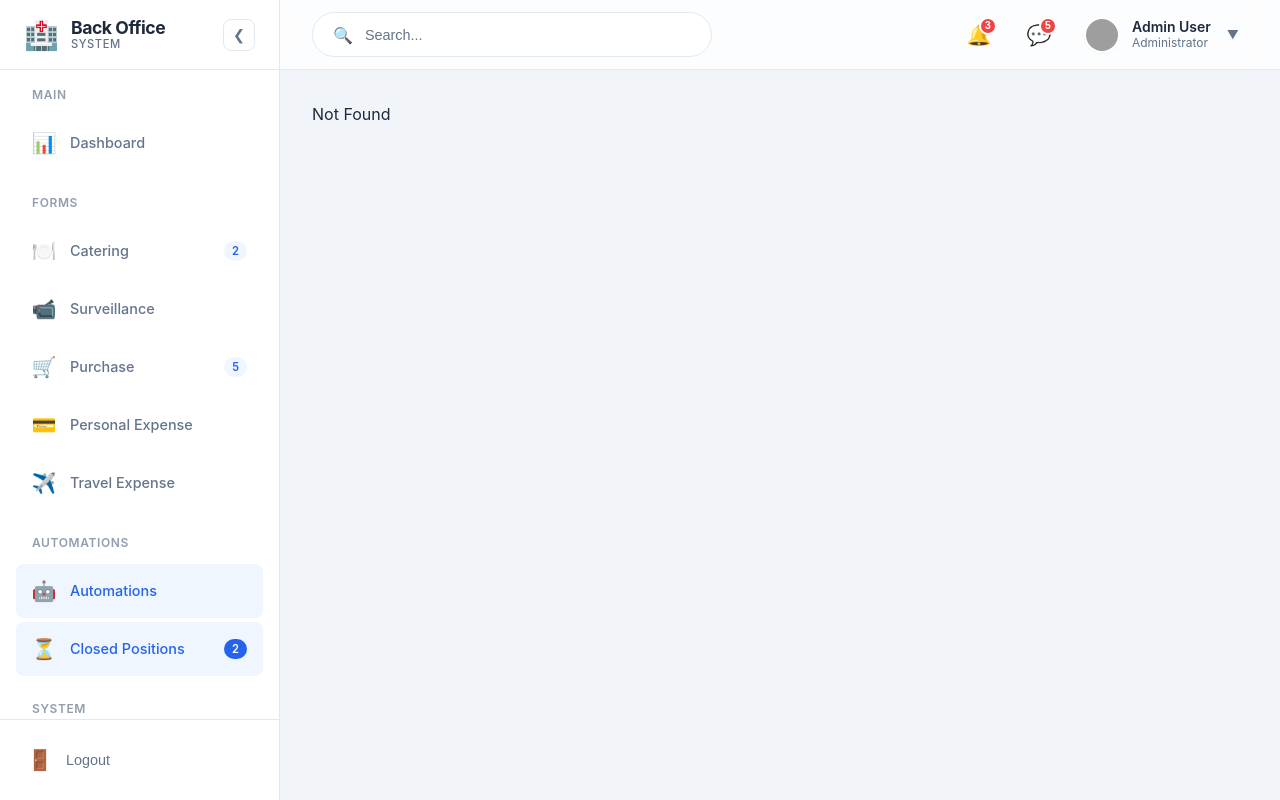
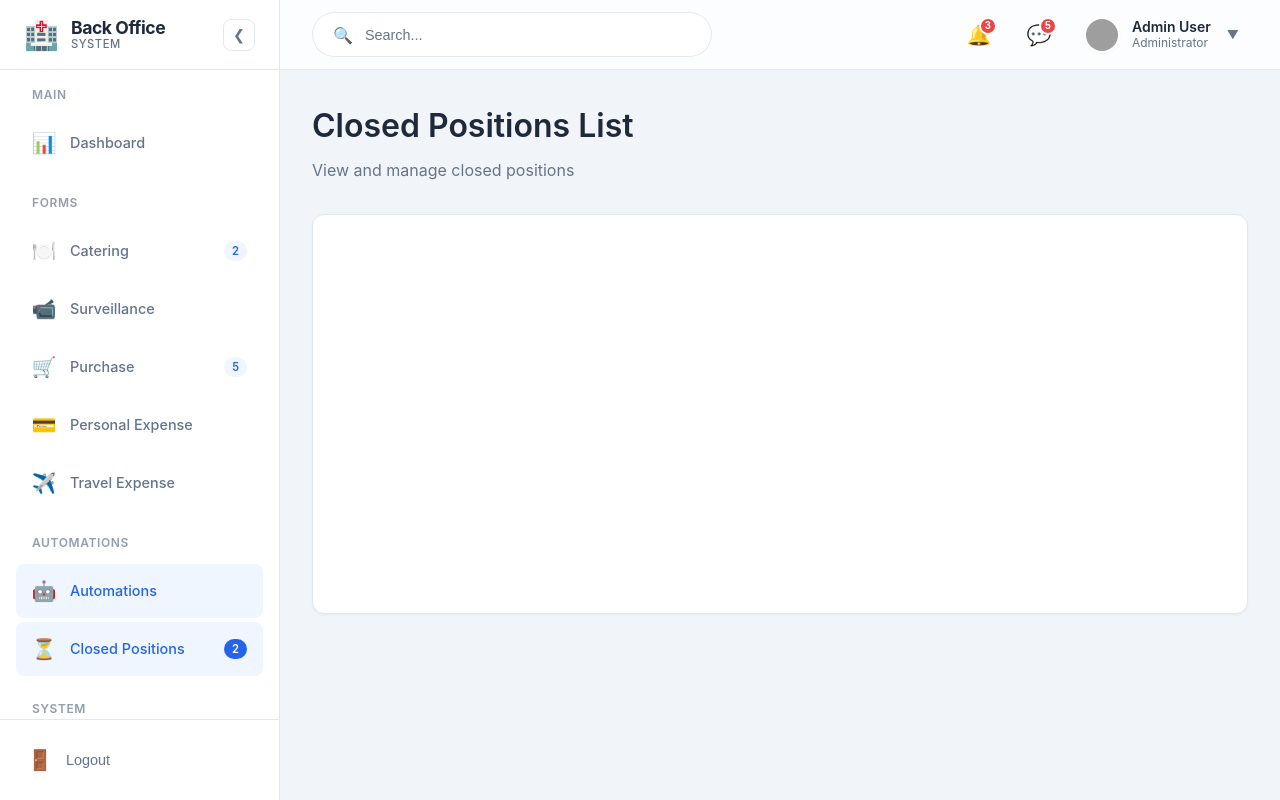
Before and after one commit to vpteruel/hpha-back-office-system, a React (Vite) app in the folder apps/frontend/: page /automations/closed-positions in a window 1280 px wide. Built offline with nearby package versions, Linux system fonts and the light colour scheme; grey boxes are pictures that could not be loaded.

Commit message:
feat: add AutomationList and ClosedPositionsList components with routing

```diff
--- /dev/null
+++ b/apps/frontend/src/pages/automations/AutomationList.tsx
@@ -0,0 +1,13 @@
+import "../pages.css";
+
+export function AutomationList() {
+  return (
+    <div className="list-page">
+      <div className="page-header">
+        <h1>Automation List</h1>
+        <p>View and manage automated processes</p>
+      </div>
+      <div className="list-container">{/* Automation content will go here */}</div>
+    </div>
+  );
+}
--- /dev/null
+++ b/apps/frontend/src/pages/automations/closed-positions/ClosedPositionsList.tsx
@@ -0,0 +1,13 @@
+import "../../pages.css";
+
+export function ClosedPositionsList() {
+  return (
+    <div className="list-page">
+      <div className="page-header">
+        <h1>Closed Positions List</h1>
+        <p>View and manage closed positions</p>
+      </div>
+      <div className="list-container">{/* Closed positions content will go here */}</div>
+    </div>
+  );
+}
--- a/apps/frontend/src/router.tsx
+++ b/apps/frontend/src/router.tsx
@@ -6,6 +6,8 @@ import {
 } from "@tanstack/react-router";
 import { DashboardContent } from "./components/DashboardContent";
 import { ModernAdminLayout } from "./components/ModernAdminLayout";
+import { AutomationList } from "./pages/automations/AutomationList";
+import { ClosedPositionsList } from "./pages/automations/closed-positions/ClosedPositionsList";
 import { CateringDetail } from "./pages/forms/catering/CateringDetail";
 import { CateringForm } from "./pages/forms/catering/CateringForm";
 import { CateringList } from "./pages/forms/catering/CateringList";
@@ -38,6 +40,19 @@ const indexRoute = createRoute({
   getParentRoute: () => rootRoute,
   path: "/",
   component: DashboardContent,
+});
+
+// Automations
+const automationsRoute = createRoute({
+  getParentRoute: () => rootRoute,
+  path: "/automations",
+  component: AutomationList,
+});
+
+const closedPositionsRoute = createRoute({
+  getParentRoute: () => rootRoute,
+  path: "/automations/closed-positions",
+  component: ClosedPositionsList,
 });
 
 // Users
@@ -152,6 +167,8 @@ const settingsRoute = createRoute({
 // Create route tree
 const routeTree = rootRoute.addChildren([
   indexRoute,
+  automationsRoute,
+  closedPositionsRoute,
   usersRoute,
   cateringRoute,
   cateringNewRoute,
```
